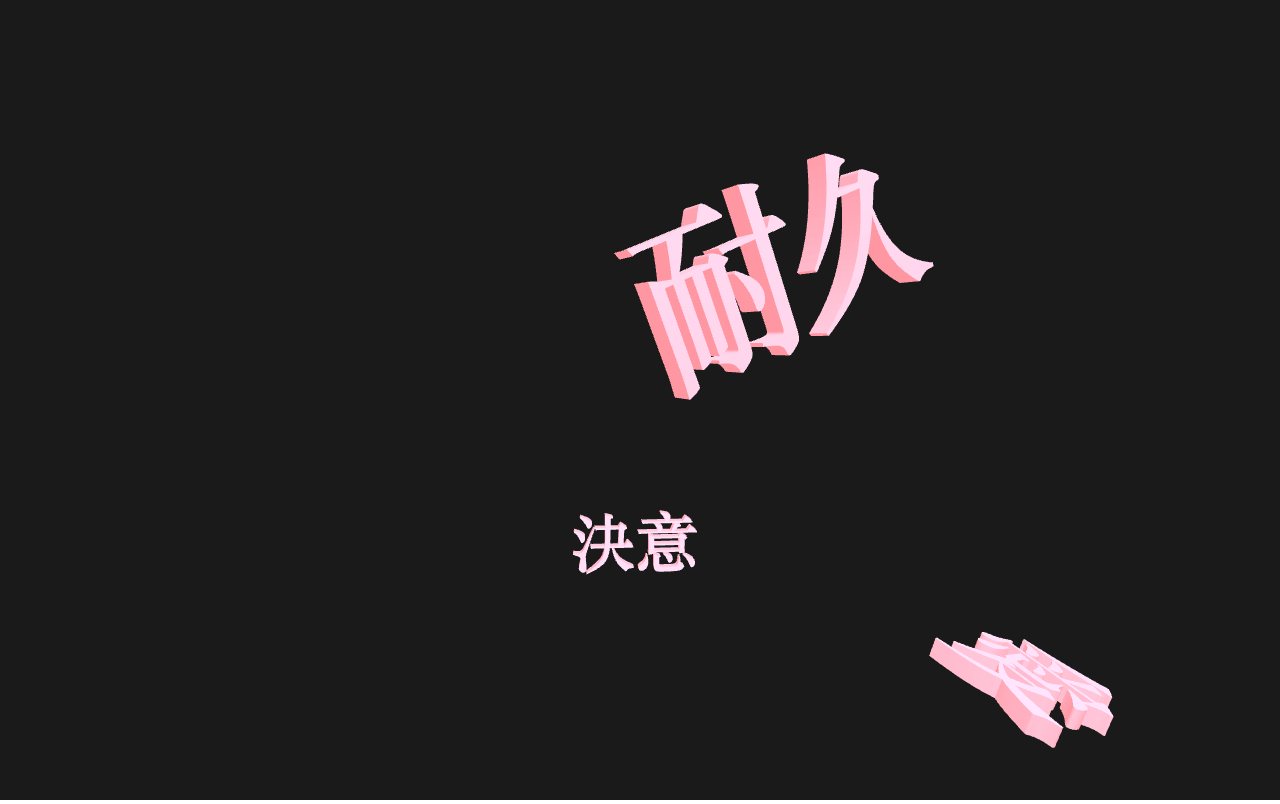
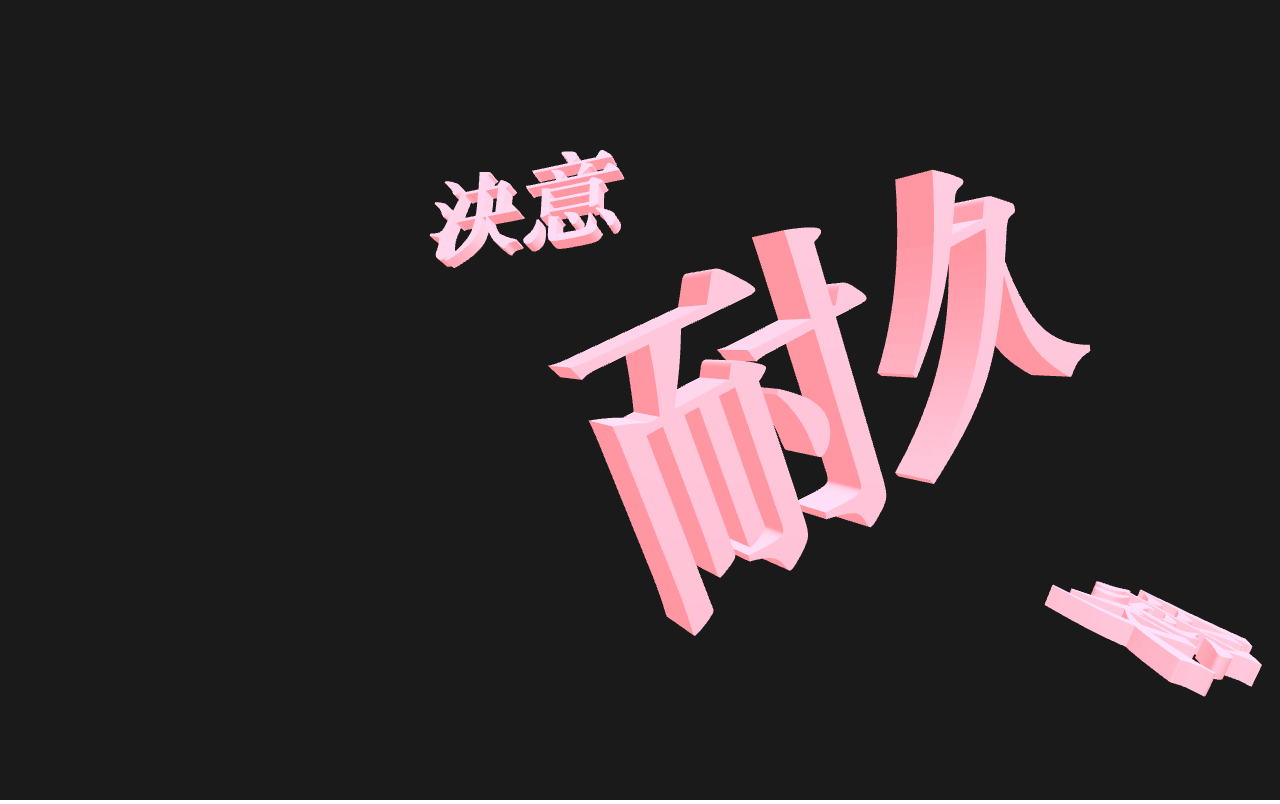
Before and after one commit to marioecg/kanjis-3JS, a plain HTML site: page index.html in a window 1280 px wide. Drawn offline with Linux system fonts and the light colour scheme; animation ran at ten frames a second.

Commit message:
centered geometries and changed positions

```diff
--- a/index.html
+++ b/index.html
@@ -82,8 +82,8 @@
 
   function onDocumentMouseMove(event) {
 
-    mouseX = (event.clientX - windowHalfX) * 0.02
-    mouseY = (event.clientY - windowHalfY) * 0.02
+    mouseX = (event.clientX - windowHalfX) * 0.01
+    mouseY = (event.clientY - windowHalfY) * 0.01
 
   }
 
@@ -151,6 +151,7 @@
       bevelSegments:bevelSegments,
       bevelEnabled:bevelEnabled
     })
+    textGeo1.center()
 
     textGeo2 = new THREE.TextGeometry('決意', {
       font: font,
@@ -163,6 +164,7 @@
       bevelSegments: bevelSegments,
       bevelEnabled: bevelEnabled
     })
+    textGeo2.center()
 
     textGeo3 = new THREE.TextGeometry('愛', {
       font: font,
@@ -175,6 +177,7 @@
       bevelSegments: bevelSegments,
       bevelEnabled: bevelEnabled
     })
+    textGeo3.center()
 
     var text1 = new THREE.Mesh(textGeo1, material)
     var text2 = new THREE.Mesh(textGeo2, material)
@@ -182,9 +185,9 @@
 
     // Position text1 on screen
 
-    text1.position.x = 1
-    text1.position.y = 1
-    text1.position.z = 1
+    text1.position.x = 10
+    text1.position.y = 2
+    text1.position.z = 20
 
     // Initial text1 rotation
 
@@ -195,20 +198,20 @@
     // Position text2 on screen
 
     text2.position.x = -15
-    text2.position.y = -35
-    text2.position.z = -100
+    text2.position.y = 25
+    text2.position.z = -40
 
     // Initial text2 rotation
 
-    text2.rotation.x = 0
-    text2.rotation.y = 0
+    text2.rotation.x = -0.4
+    text2.rotation.y = -0.4
     text2.rotation.z = 0
 
     // Position text3 on screen
 
-    text3.position.x = 30
-    text3.position.y = -25
-    text3.position.z = -20
+    text3.position.x = 45
+    text3.position.y = -20
+    text3.position.z = -10
 
     // Initial text3 rotation
 
```
